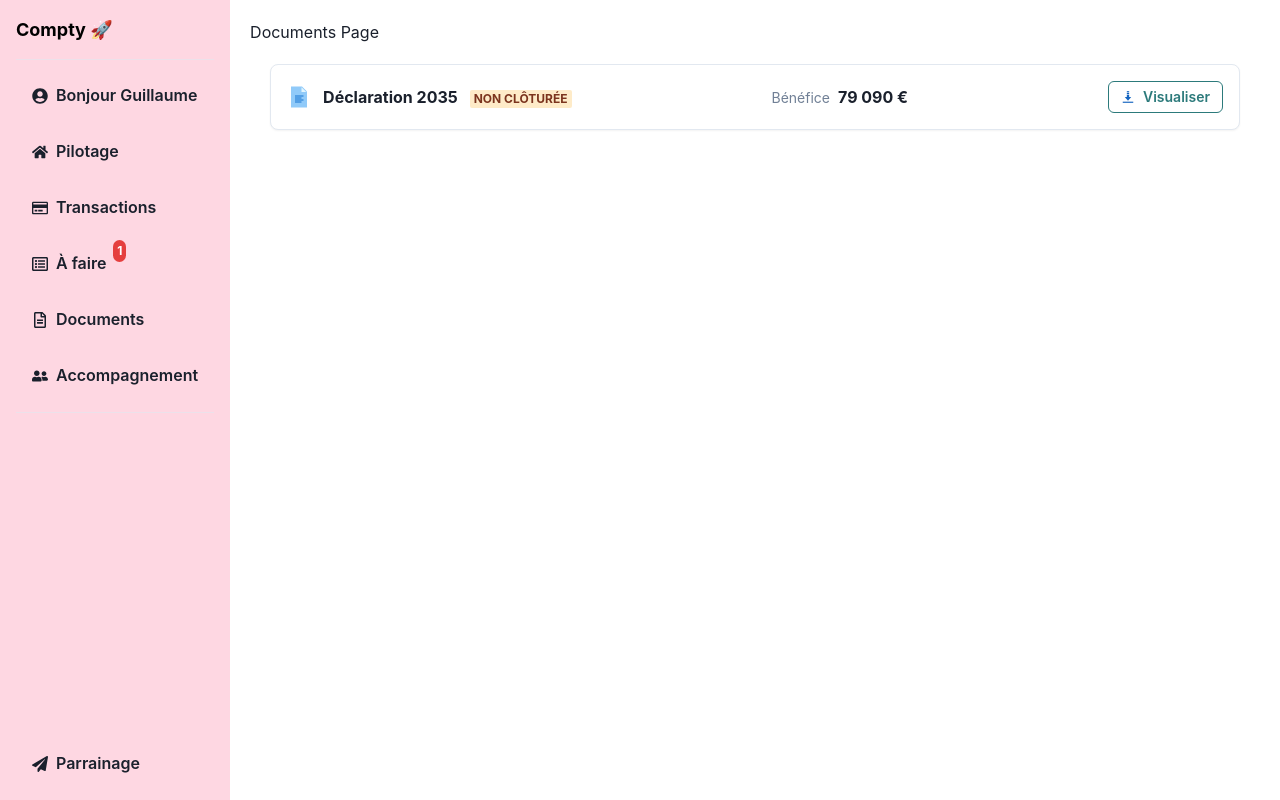
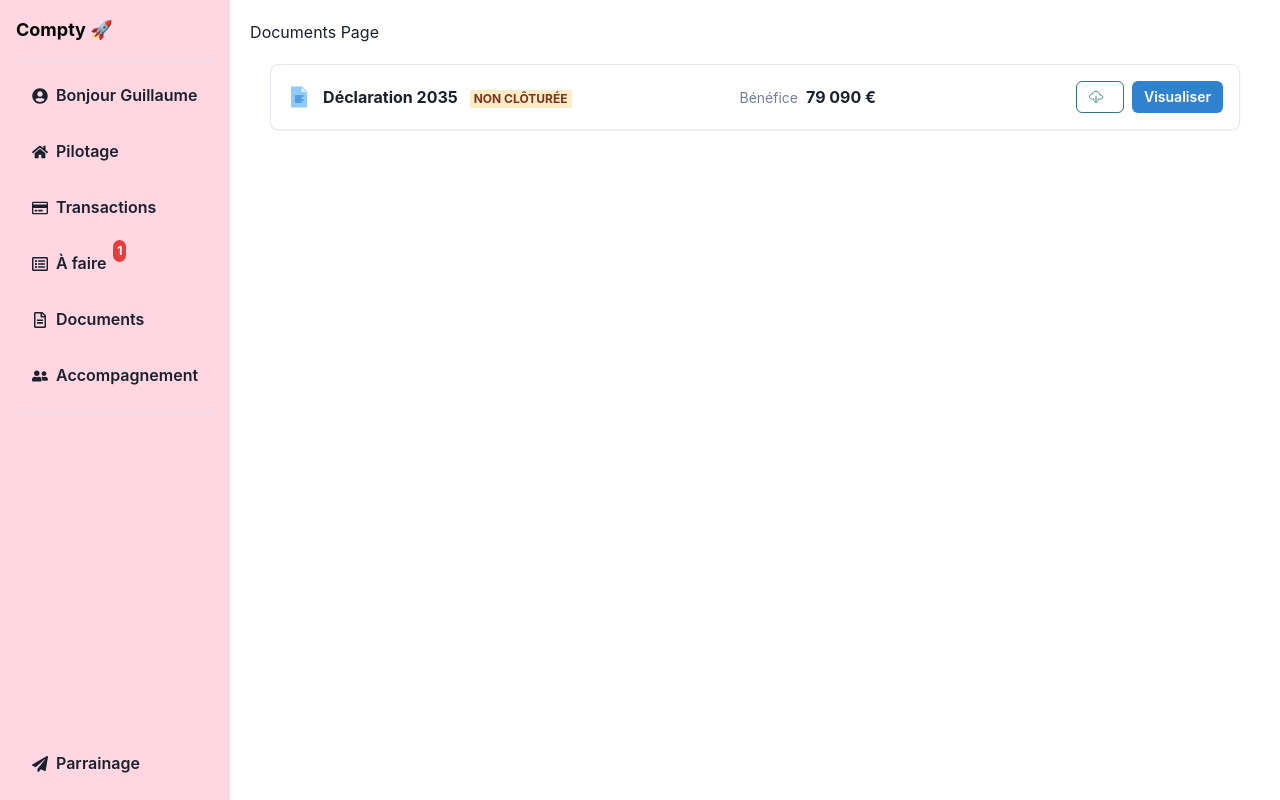
Before and after one commit to lizardspace2/compty10042024, a React (Vite) app: page /documents in a window 1280 px wide. Built offline with nearby package versions, Linux system fonts and the light colour scheme.

Commit message:
dddddddddddddd

```diff
--- a/src/components/Documents/components/DeclarationDocument.jsx
+++ b/src/components/Documents/components/DeclarationDocument.jsx
@@ -7,8 +7,10 @@ import {
   Icon,
   Badge,
   useColorModeValue,
+  Stack,
 } from '@chakra-ui/react';
-import { FcDocument, FcDownload } from "react-icons/fc";
+import { FcDocument } from "react-icons/fc";
+import { IoCloudDownloadOutline } from "react-icons/io5"; // Assuming you want to use an alternative download icon
 
 const TaskCard = ({
   title,
@@ -40,18 +42,19 @@ const TaskCard = ({
           </Box>
         </Flex>
 
-        <Box>
-          <Flex alignItems="center" justifyContent="flex-end">
-            <Text fontSize="sm" color="gray.500" mr={2}>{detailLabel}</Text>
-            <Text fontWeight="bold">{detailValue}</Text>
-          </Flex>
-        </Box>
+        <Flex alignItems="center">
+          <Text fontSize="sm" color="gray.500" mr={2}>{detailLabel}</Text>
+          <Text fontWeight="bold" mr={8}>{detailValue}</Text>
+        </Flex>
 
-        <Box>
-          <Button leftIcon={<Icon as={FcDownload} />} colorScheme="teal" variant="outline" size="sm">
+        <Stack direction="row" spacing={2}>
+          <Button leftIcon={<Icon as={IoCloudDownloadOutline} />} colorScheme="teal" variant="outline" size="sm">
+            {/* This button could be for downloading */}
+          </Button>
+          <Button colorScheme="blue" variant="solid" size="sm">
             {buttonText}
           </Button>
-        </Box>
+        </Stack>
       </Flex>
     </Box>
   );
```
